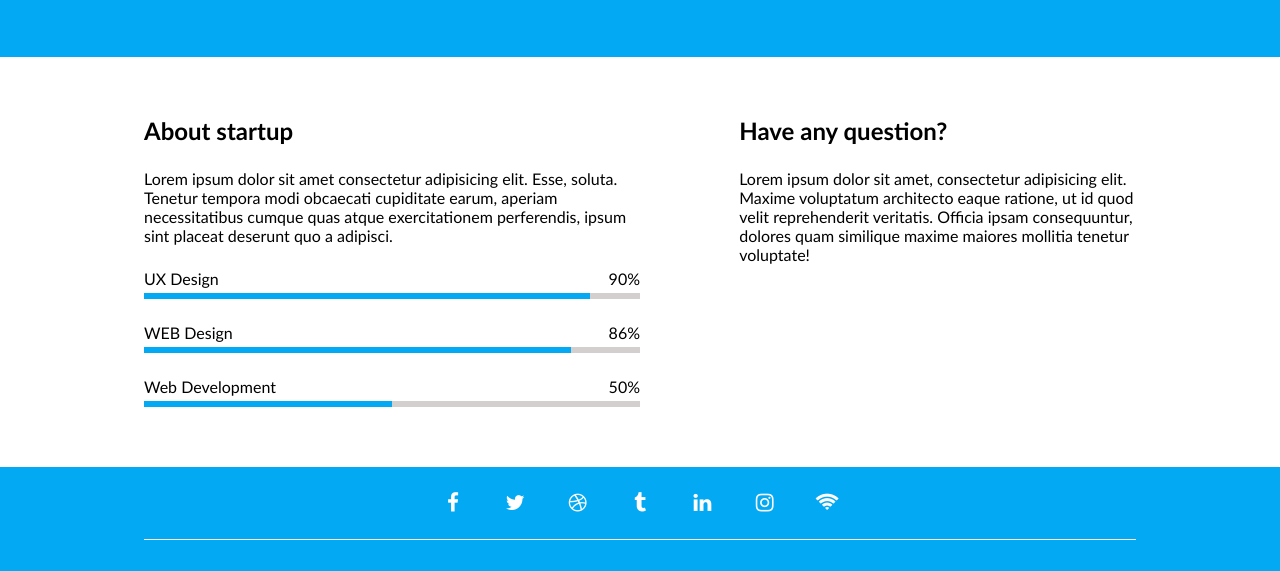
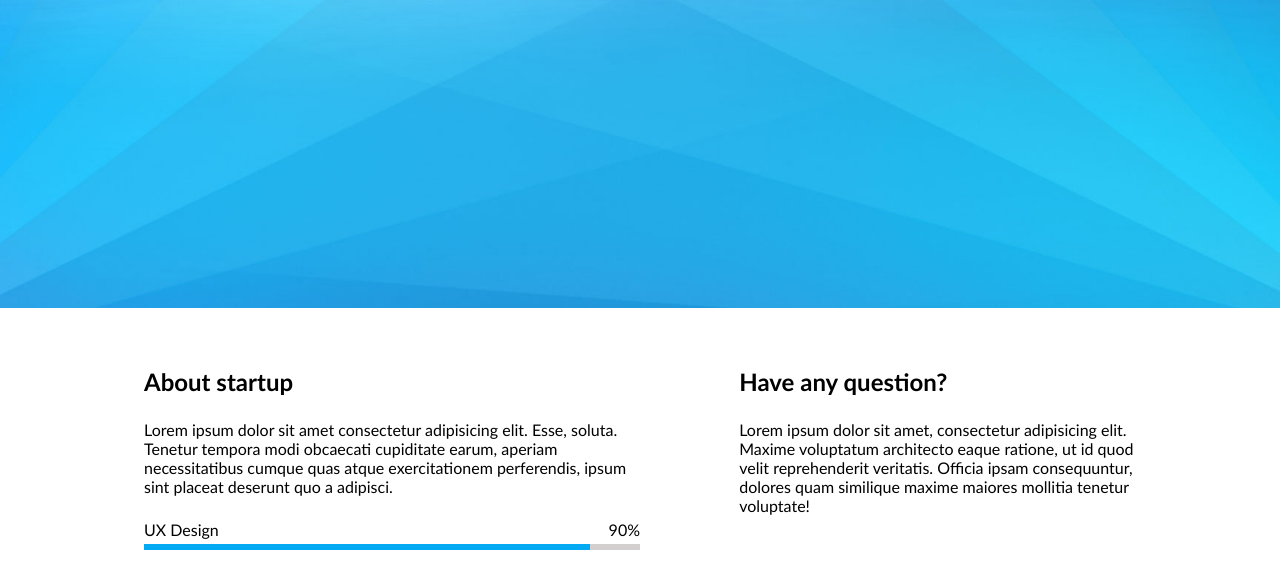
Before and after one commit to M1r4cl38/coming-soon, a website: page index.html in a window 1280 px wide. Shown: the part 492-1063 px from the top of the page. Drawn offline with Linux system fonts and the light colour scheme.

Commit message:
background

```diff
--- a/css/pages/home.css
+++ b/css/pages/home.css
@@ -11,6 +11,14 @@
 
 /*Custom style below this comment*/
 
+.hero {
+    background-image: url(../../img/background.png);
+    background-size: cover;
+    background-position: bottom;
+    background-attachment: fixed;
+    min-height: 100vh;
+}
+
 .logo {
     width: 3rem;
 }
@@ -19,6 +27,7 @@
     font-size: 4rem;
     text-transform: uppercase;
     text-align: center;
+
 }
 
 
--- a/index.html
+++ b/index.html
@@ -17,7 +17,7 @@
 </head>
 <body>
     <main>
-        <section class="container bg-main">
+        <section class="container bg-main hero">
             <div class="row-short">
                 <img class="logo" src="./img/logo.png" alt="Logo">
                 <h1 class="main-title">Coming soon</h1>
```
Also changed, not shown: img/background.png (added).
